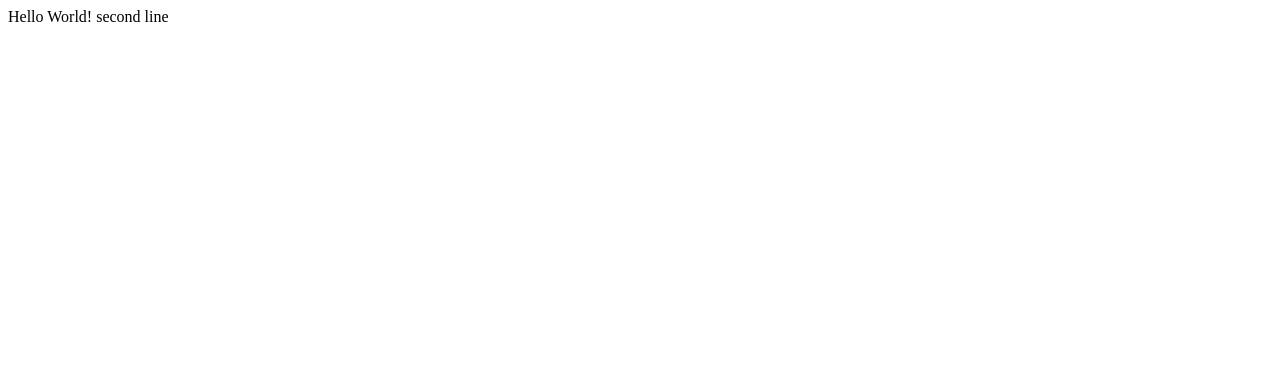
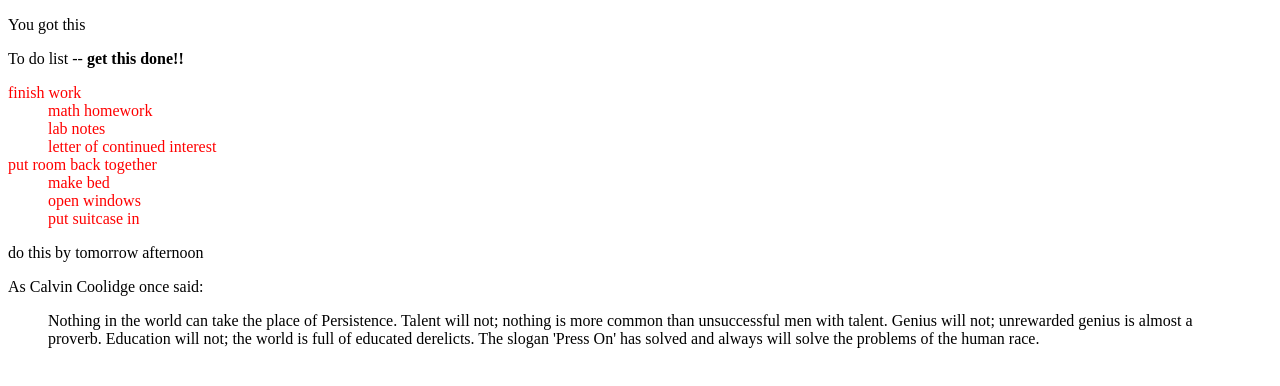
Before and after one commit to annalisa-7/anna-lisa-project1, a plain HTML site: page index.html in a window 1280 px wide. Drawn offline with Linux system fonts and the light colour scheme.

Commit message:
actually made my site

```diff
--- /dev/null
+++ b/css/style.css
@@ -0,0 +1,3 @@
+dl {
+    color: red;
+}
--- a/index.html
+++ b/index.html
@@ -1,3 +1,26 @@
-Hello World!
+<!DOCTYPE html>
+<html lang="en">
+<head>
+    <meta charset="UTF-8">
+    <meta http-equiv="X-UA-Compatible" content="IE=edge">
+    <meta name="viewport" content="width=device-width, initial-scale=1.0">
+    <link rel="stylesheet" type="text/css" href="./css/style.css"/>
+    <title>My site</title>
+</head>
+<body>
+    <p>You got this</p>
+    <header>To do list -- <b>get this done!!</b></header>
+    <dl>
+        <dt>finish work</dt>
+        <dd>math homework<br>lab notes<br>letter of continued interest</dd>
+        <dt>put room back together</dt>
+        <dd>make bed <br> open windows <br> put suitcase in</dd>
+    </dl>
+    <p>do this by <time datetime="2022-01-19 17:00">tomorrow afternoon</time></p>
+    <p>As Calvin Coolidge once said:</p>
 
-second line
+    <blockquote>
+        Nothing in the world can take the place of Persistence. Talent will not; nothing is more common than unsuccessful men with talent. Genius will not; unrewarded genius is almost a proverb. Education will not; the world is full of educated derelicts. The slogan 'Press On' has solved and always will solve the problems of the human race.
+    </blockquote>
+</body>
+</html>
```
